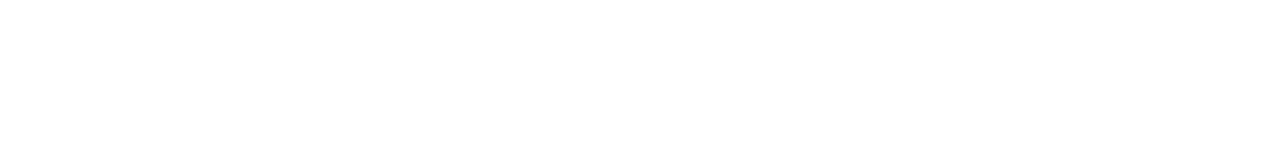
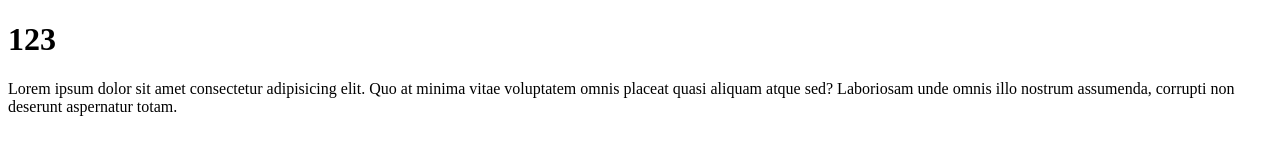
Before and after one commit to LilyLiuweb/master, a plain HTML site: page about.html in a window 1280 px wide. Drawn offline with Linux system fonts and the light colour scheme.

Commit message:
add  h1 and p

```diff
--- a/about.html
+++ b/about.html
@@ -7,6 +7,9 @@
     <title>about</title>
 </head>
 <body>
-
+    <h1>
+        123
+    </h1>
+    <p>Lorem ipsum dolor sit amet consectetur adipisicing elit. Quo at minima vitae voluptatem omnis placeat quasi aliquam atque sed? Laboriosam unde omnis illo nostrum assumenda, corrupti non deserunt aspernatur totam.</p>
 </body>
 </html>
```
